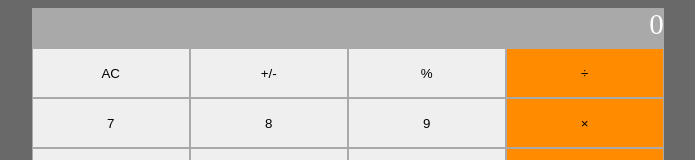
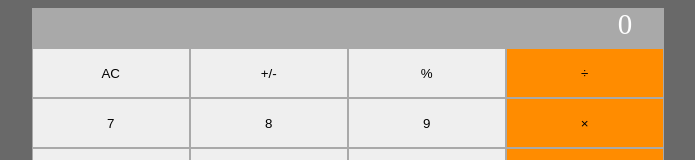
Before and after one commit to iammouaz/Math-Magicians, a React (Create React App) app: page / in a window 1280 px wide. Shown: the top 160 px of the page, without its empty margins (267-962 px from the left). Built offline with nearby package versions, Linux system fonts and the light colour scheme.

Commit message:
Update Style

```diff
--- a/src/App.css
+++ b/src/App.css
@@ -36,3 +36,7 @@ body {
 .zero {
   grid-column: 1 / 3;
 }
+
+.number {
+  padding-right: 5%;
+}
```
